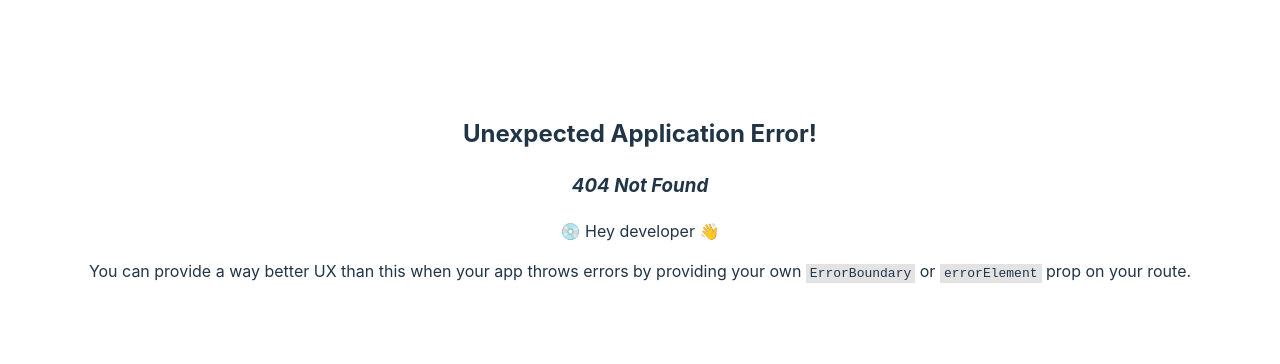
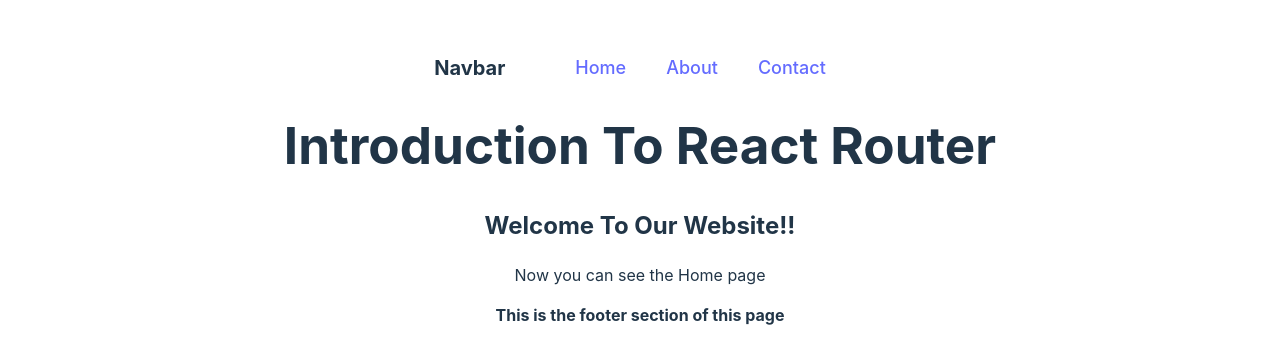
Before and after one commit to Nazmul1582/introduction-to-react-router, a React (Vite) app: page /home in a window 1280 px wide. Before the commit this address had no page. Shown: the part 202-566 px from the top of the page. Built offline with nearby package versions, Linux system fonts and the light colour scheme.

Commit message:
added nested routes

```diff
--- a/src/App.css
+++ b/src/App.css
@@ -21,3 +21,7 @@
   margin: 0 20px;
   font-size: 18px;
 }
+
+footer p{
+  font-weight: bold;
+}
--- a/src/App.jsx
+++ b/src/App.jsx
@@ -1,12 +1,15 @@
+import { Outlet } from "react-router-dom";
 import "./App.css";
+import Footer from "./components/Footer";
 import Header from "./components/Header";
-import Home from "./components/Home";
 
 function App() {
   return (
     <>
       <Header />
-      <Home />
+        <h1>Introduction To React Router</h1>
+        <Outlet />
+      <Footer />
     </>
   );
 }
--- /dev/null
+++ b/src/components/Footer.jsx
@@ -0,0 +1,9 @@
+const Footer = () => {
+    return (
+        <footer>
+            <p>This is the footer section of this page</p>
+        </footer>
+    );
+};
+
+export default Footer;
--- a/src/components/Header.jsx
+++ b/src/components/Header.jsx
@@ -3,7 +3,7 @@
     <header className="header">
       <div>Navbar</div>
       <nav className="nav">
-        <a href="/">Home</a>
+        <a href="/home">Home</a>
         <a href="/about">About</a>
         <a href="/contact">Contact</a>
       </nav>
--- a/src/components/Home.jsx
+++ b/src/components/Home.jsx
@@ -1,7 +1,7 @@
 const Home = () => {
     return (
         <div>
-            <h1>Welcome To Our Website!!</h1>
+            <h2>Welcome To Our Website!!</h2>
             <p>Now you can see the Home page</p>
         </div>
     );
```
Also changed, not shown: src/main.jsx (+8 -1 lines).
